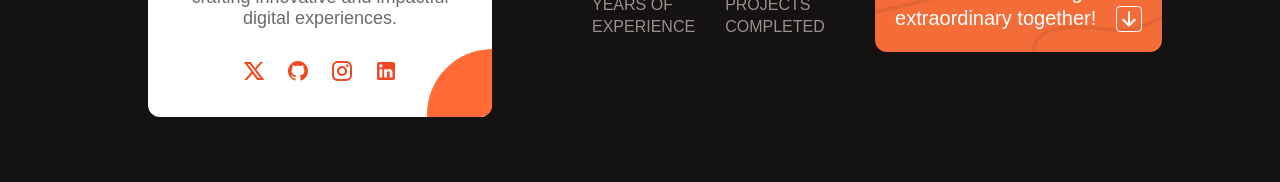
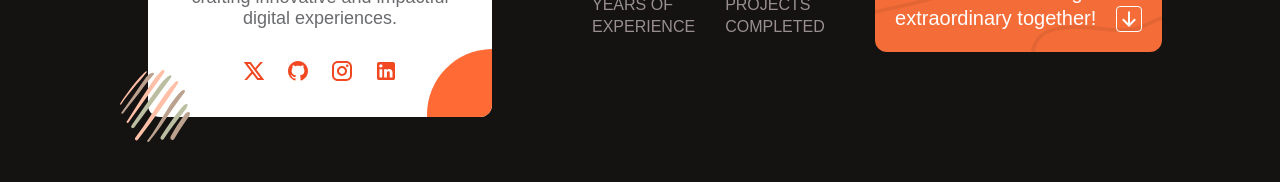
Before and after one commit to puzant/portfolio, a Vue app: page / in a window 1280 px wide. Shown: the part 703-885 px from the top of the page. Built offline with nearby package versions, Linux system fonts and the light colour scheme; no server answers.

Commit message:
add new assets

```diff
--- a/src/components/Sidebar.vue
+++ b/src/components/Sidebar.vue
@@ -5,6 +5,7 @@
 
       <img class="shape1" src="@/assets/icons/shape-1.svg" alt="shape 1">
       <img class="shape2" src="@/assets/icons/shape-2.svg" alt="shape 2">
+      <img class="shape4" src="@/assets/icons/shape-4.svg" alt="shape 4">
 
       <div class="intro">
         <div>Puzant Bakjejian</div>
@@ -85,6 +86,17 @@ export default {
       border-bottom-right-radius: 12px;
     }
 
+    .shape4 {
+      position: absolute;
+  top: 92%;
+  left: 2%;
+  width: 70px;
+  transform: translateX(-50%);
+  @media (max-width: 768px) {
+        width: 55px;
+      }
+    }
+
     .intro {
       text-align: center;
       display: flex;
```
Also changed, not shown: src/assets/icons/painted-bg.svg (added), src/assets/icons/shape-4.svg (added).
